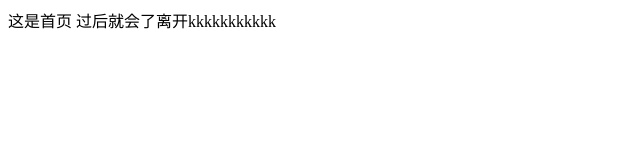
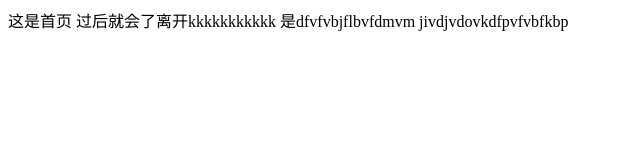
Before and after one commit to thereforyouphp/php, a plain HTML site: page index.html in a window 1280 px wide. Shown: the whole page, without its empty margins (0-640 px from the left). Drawn offline with Linux system fonts and the light colour scheme.

Commit message:
重新修改了index.html

```diff
--- a/index.html
+++ b/index.html
@@ -8,5 +8,7 @@
 </head>
 <body>
     这是首页 过后就会了离开kkkkkkkkkkk
+    是dfvfvbjflbvfdmvm
+    jivdjvdovkdfpvfvbfkbp
 </body>
 </html>
```
